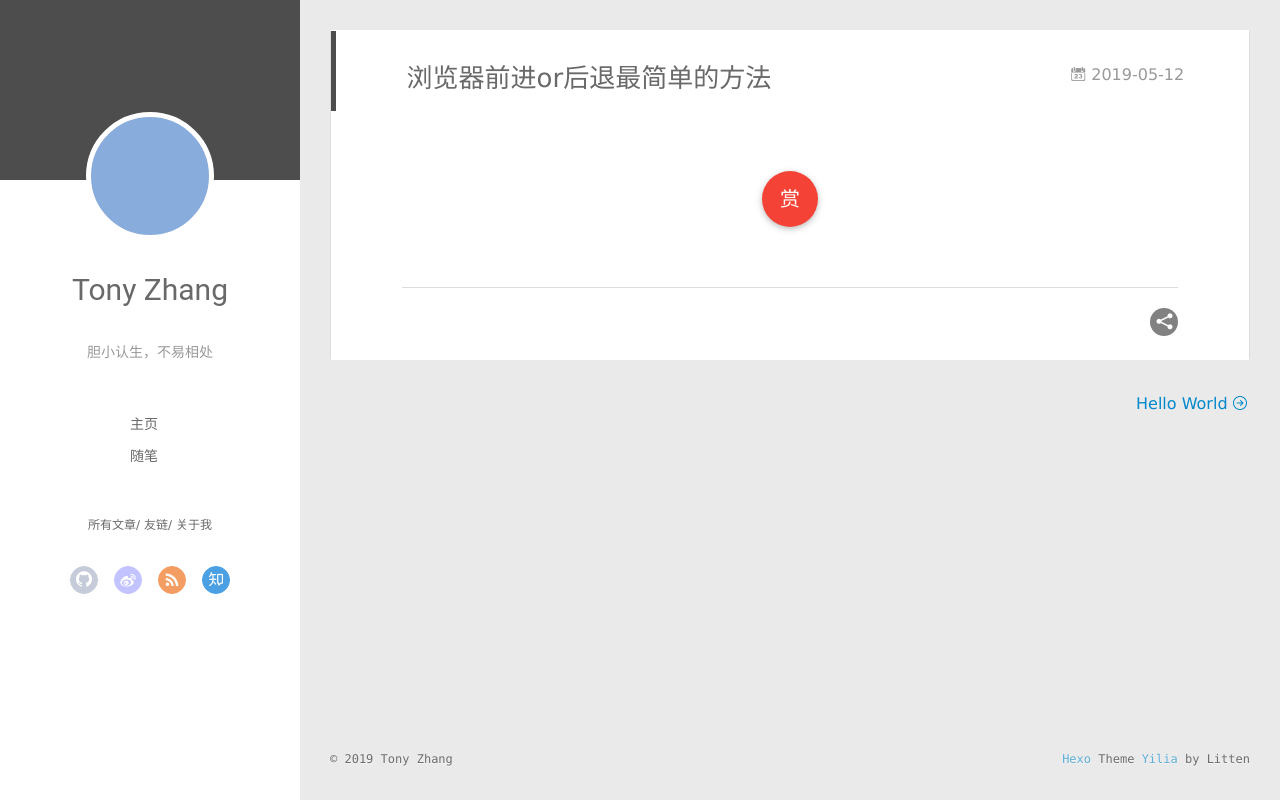
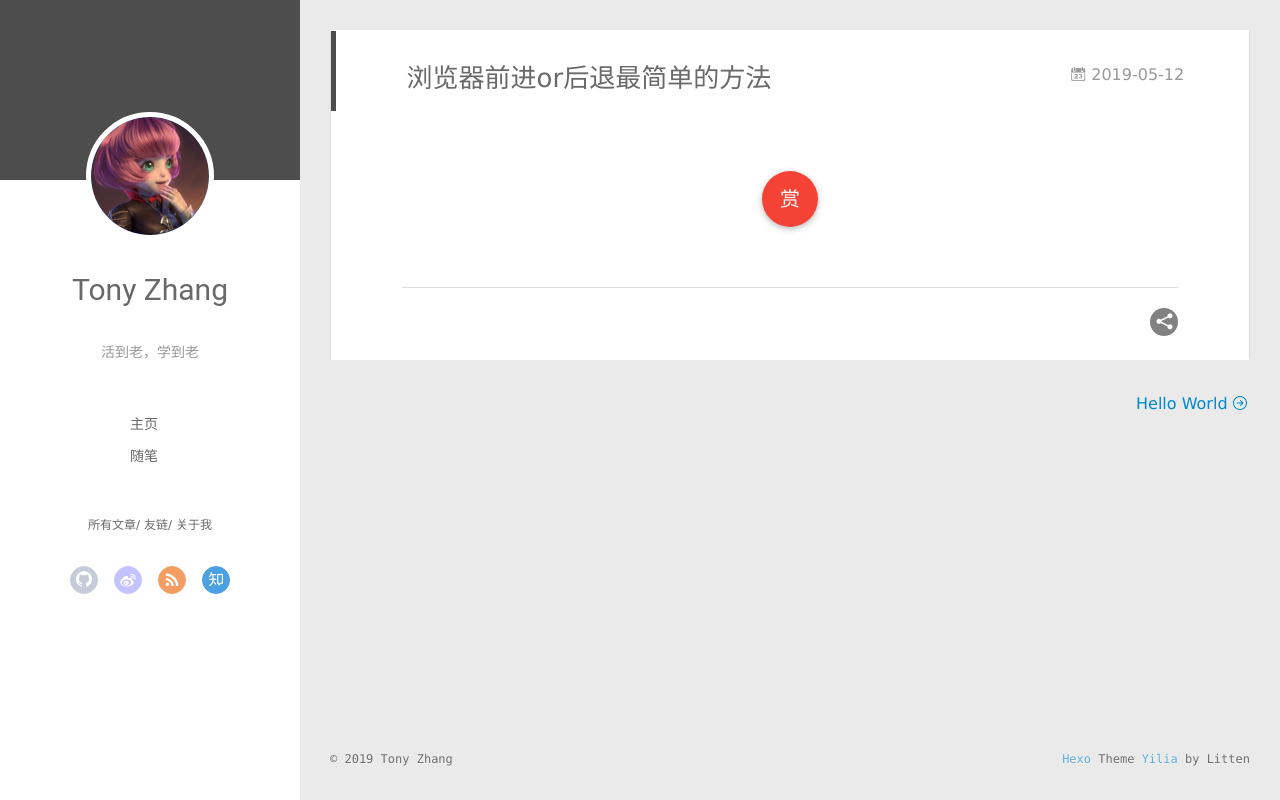
Before and after one commit to taixiangfei/taixiangfei.github.io, a plain HTML site: page 2019/05/12/浏览器前进or后退最简单的方法/index.html in a window 1280 px wide. Drawn offline with Linux system fonts and the light colour scheme; no server answers.

Commit message:
Site updated: 2019-05-12 18:17:27

```diff
--- a/2019/05/12/浏览器前进or后退最简单的方法/index.html
+++ b/2019/05/12/浏览器前进or后退最简单的方法/index.html
@@ -8,18 +8,18 @@
   <link rel="dns-prefetch" href="//taixiangfei.github.io">
   <title>浏览器前进or后退最简单的方法 | 太想飞的博客</title>
   <meta name="viewport" content="width=device-width, initial-scale=1, maximum-scale=1">
-  <meta name="description" content="干一行爱一行：虽然不是少时理想，但既然做了程序员，就要认真做。活到老，学到老！。">
+  <meta name="description" content="干一行爱一行：虽然不是少时理想，但既然做了程序员，就要争取做好。">
 <meta name="keywords" content="前端,js,jquery,javascript,html5,vue,开发者,程序猿,程序媛,极客,编程,代码,开源,IT网站,Developer,Programmer,Coder,Geek,html,css,css3,用户体验">
 <meta property="og:type" content="article">
 <meta property="og:title" content="浏览器前进or后退最简单的方法">
 <meta property="og:url" content="//taixiangfei.github.io/2019/05/12/浏览器前进or后退最简单的方法/index.html">
 <meta property="og:site_name" content="太想飞的博客">
-<meta property="og:description" content="干一行爱一行：虽然不是少时理想，但既然做了程序员，就要认真做。活到老，学到老！。">
+<meta property="og:description" content="干一行爱一行：虽然不是少时理想，但既然做了程序员，就要争取做好。">
 <meta property="og:locale" content="default">
 <meta property="og:updated_time" content="2019-05-12T08:10:09.970Z">
 <meta name="twitter:card" content="summary">
 <meta name="twitter:title" content="浏览器前进or后退最简单的方法">
-<meta name="twitter:description" content="干一行爱一行：虽然不是少时理想，但既然做了程序员，就要认真做。活到老，学到老！。">
+<meta name="twitter:description" content="干一行爱一行：虽然不是少时理想，但既然做了程序员，就要争取做好。">
 
     <link rel="alternative" href="/atom.xml" title="太想飞的博客" type="application/atom+xml">
 
@@ -48,13 +48,13 @@
 <div class="intrude-less">
 	<header id="header" class="inner">
 		<a href="/" class="profilepic">
-			<img src class="js-avatar">
+			<img src="/img/avatar.jpg" class="js-avatar">
 		</a>
 		<hgroup>
 		  <h1 class="header-author"><a href="/">Tony Zhang</a></h1>
 		</hgroup>
 
-		<p class="header-subtitle">胆小认生，不易相处</p>
+		<p class="header-subtitle">活到老，学到老</p>
 
 
 		<nav class="header-menu">
@@ -108,13 +108,13 @@
 	<div class="intrude-less">
 		<header id="header" class="inner">
 			<div class="profilepic">
-				<img src class="js-avatar">
+				<img src="/img/avatar.jpg" class="js-avatar">
 			</div>
 			<hgroup>
 			  <h1 class="header-author js-header-author">Tony Zhang</h1>
 			</hgroup>
 
-			<p class="header-subtitle"><i class="icon icon-quo-left"></i>胆小认生，不易相处<i class="icon icon-quo-right"></i></p>
+			<p class="header-subtitle"><i class="icon icon-quo-left"></i>活到老，学到老<i class="icon icon-quo-right"></i></p>
 
 
 
```
Also changed, not shown: 2019/05/12/hello-world/index.html (+4 -4 lines), archives/2019/05/index.html (+7 -7 lines), archives/2019/index.html (+7 -7 lines), archives/index.html (+7 -7 lines), index.html (+7 -7 lines), 获取浏览器前进or后退最简单的方法/index.html (+7 -7 lines), img/avatar.jpg (added).
